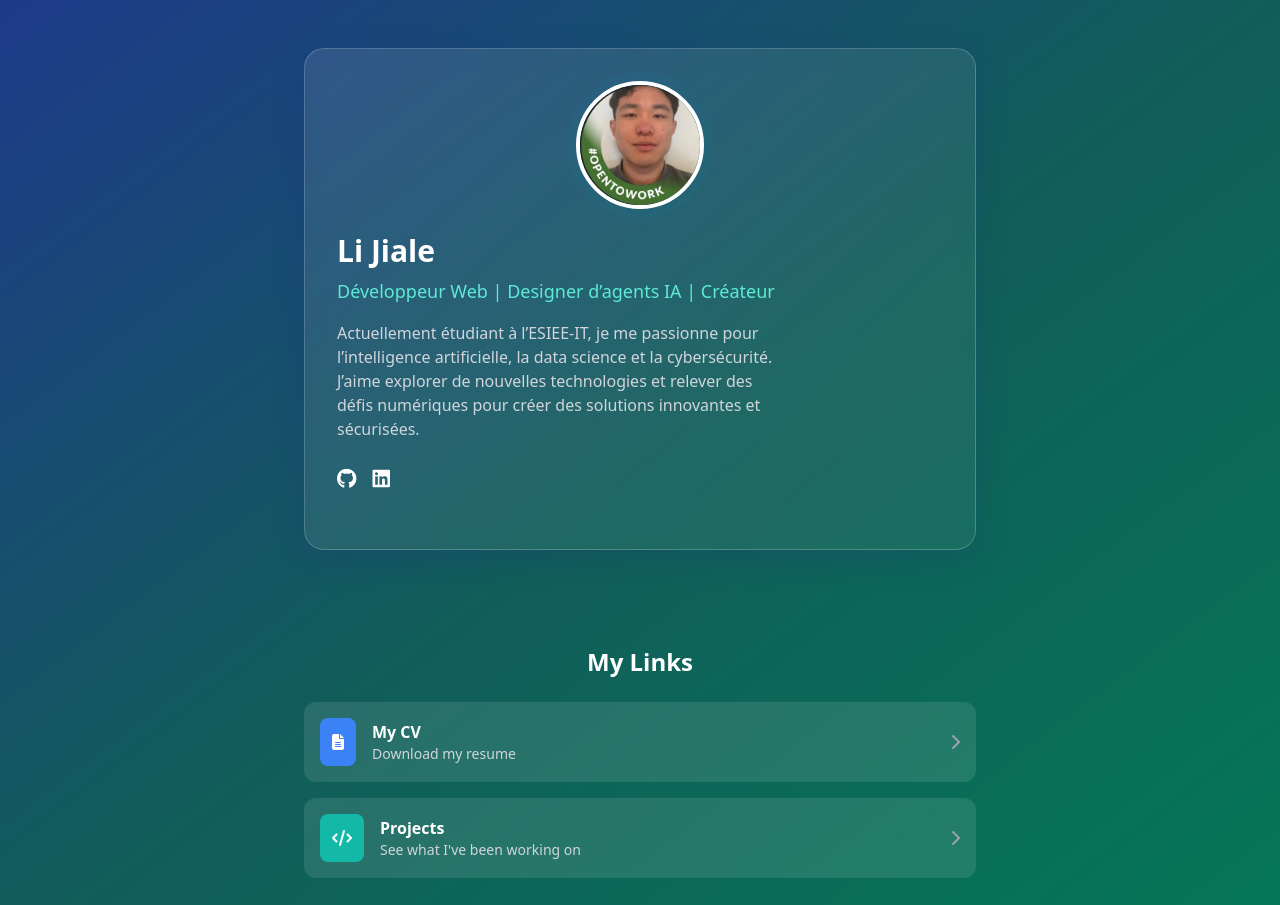
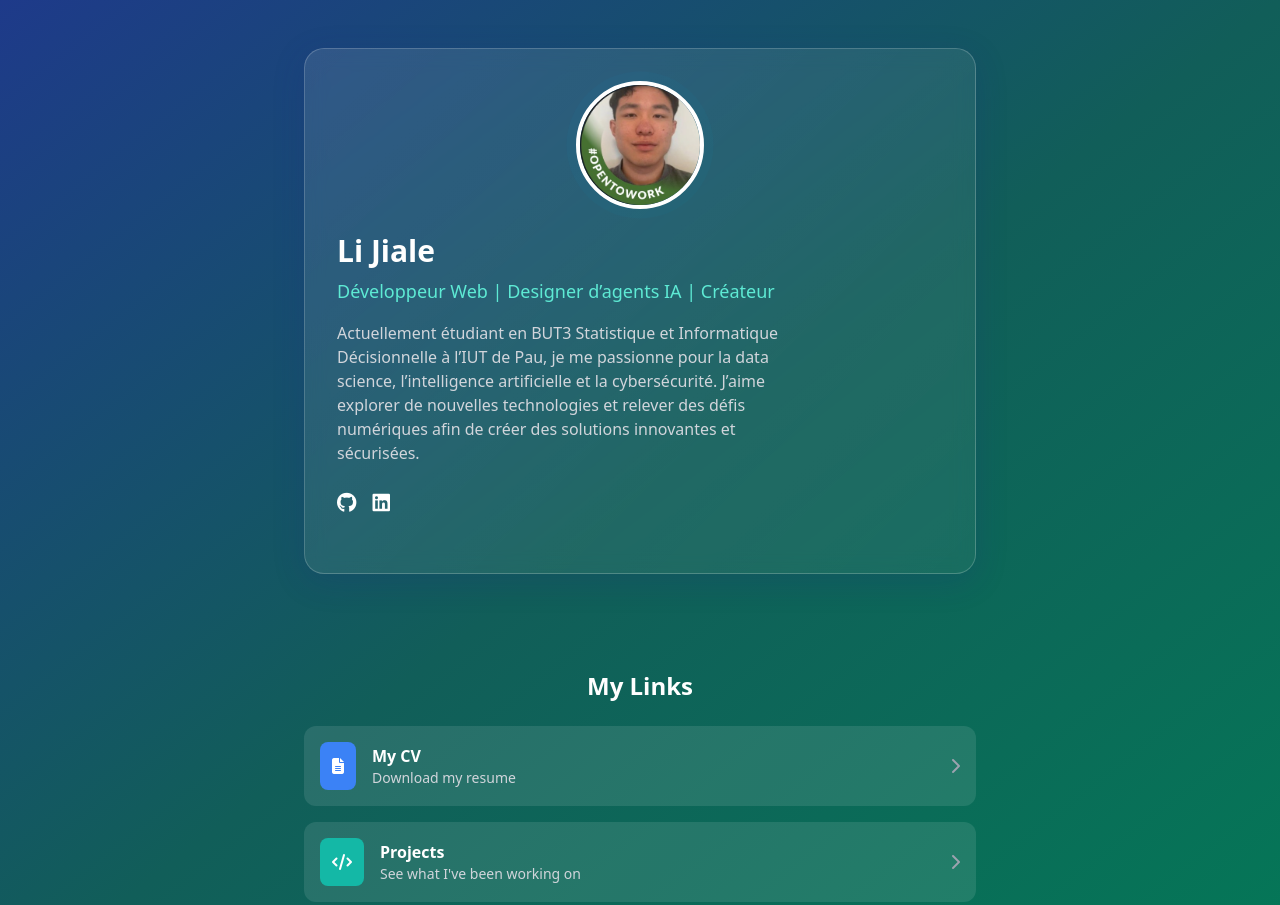
Before and after one commit to Lijiale-coding/person-web, a website: page src/index.html in a window 1280 px wide. Shown: the top 905 px of the page. Drawn offline with nearby package versions, Linux system fonts and the light colour scheme.

Commit message:
Update index.html

```diff
--- a/src/index.html
+++ b/src/index.html
@@ -73,8 +73,8 @@
                 <h1 class="text-3xl font-bold mb-2">Li Jiale</h1>
                 <p class="text-lg text-teal-300 mb-4"> Développeur Web | Designer d’agents IA | Créateur</p>
                 <p class="text-gray-300 mb-6 max-w-md">
-                    Actuellement étudiant à l’ESIEE-IT, je me passionne pour l’intelligence artificielle, la data science et la cybersécurité.
-                    J’aime explorer de nouvelles technologies et relever des défis numériques pour créer des solutions innovantes et sécurisées.
+                    Actuellement étudiant en BUT3 Statistique et Informatique Décisionnelle à l’IUT de Pau, je me passionne pour la data science, l’intelligence artificielle et la cybersécurité.
+                    J’aime explorer de nouvelles technologies et relever des défis numériques afin de créer des solutions innovantes et sécurisées.
                 </p>
 
                 <!-- Social Links -->
```
